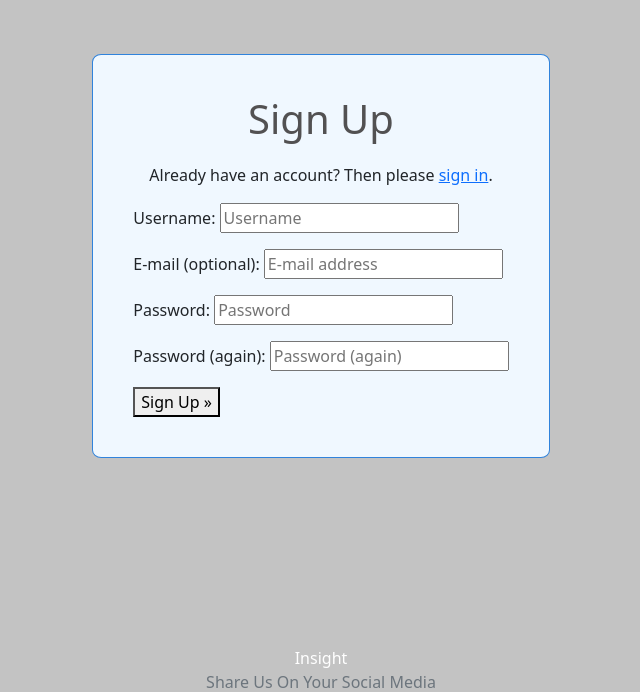
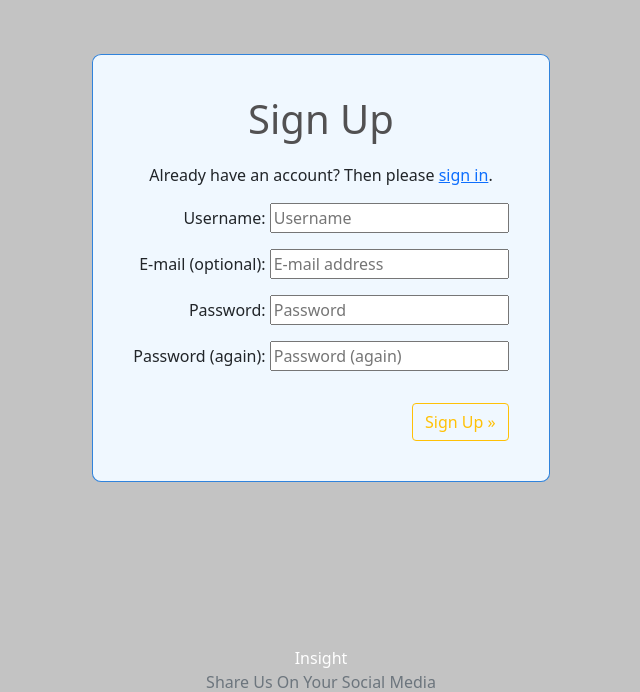
Before and after one commit to Code-Institute-Submissions/SeanTangney-insight_SepResub, a Django app: page /accounts/signup/ in a window 1280 px wide. Shown: the part 66-758 px from the top of the page, without its empty margins (319-959 px from the left). Run offline with Django 4.2, Linux system fonts and the light colour scheme.

Commit message:
Align text input boxes on sign-up.html

```diff
--- a/static/css/style.css
+++ b/static/css/style.css
@@ -65,9 +65,5 @@ body {
 /* Sign Up Page */
 
 #signup_form {
-    text-align: left;
+    text-align: right;
 }
-
-.sign-up-input {
-    align: right;
-}
--- a/templates/account/signup.html
+++ b/templates/account/signup.html
@@ -18,7 +18,7 @@
       {% if redirect_field_value %}
       <input class="sign-up-input" type="hidden" name="{{ redirect_field_name }}" value="{{ redirect_field_value }}" />
       {% endif %}
-      <button type="submit">{% trans "Sign Up" %} &raquo;</button>
+      <button class="sign-up-btn btn btn-outline-warning" type="submit">{% trans "Sign Up" %} &raquo;</button>
     </form>
   </div>
 </div>
```
